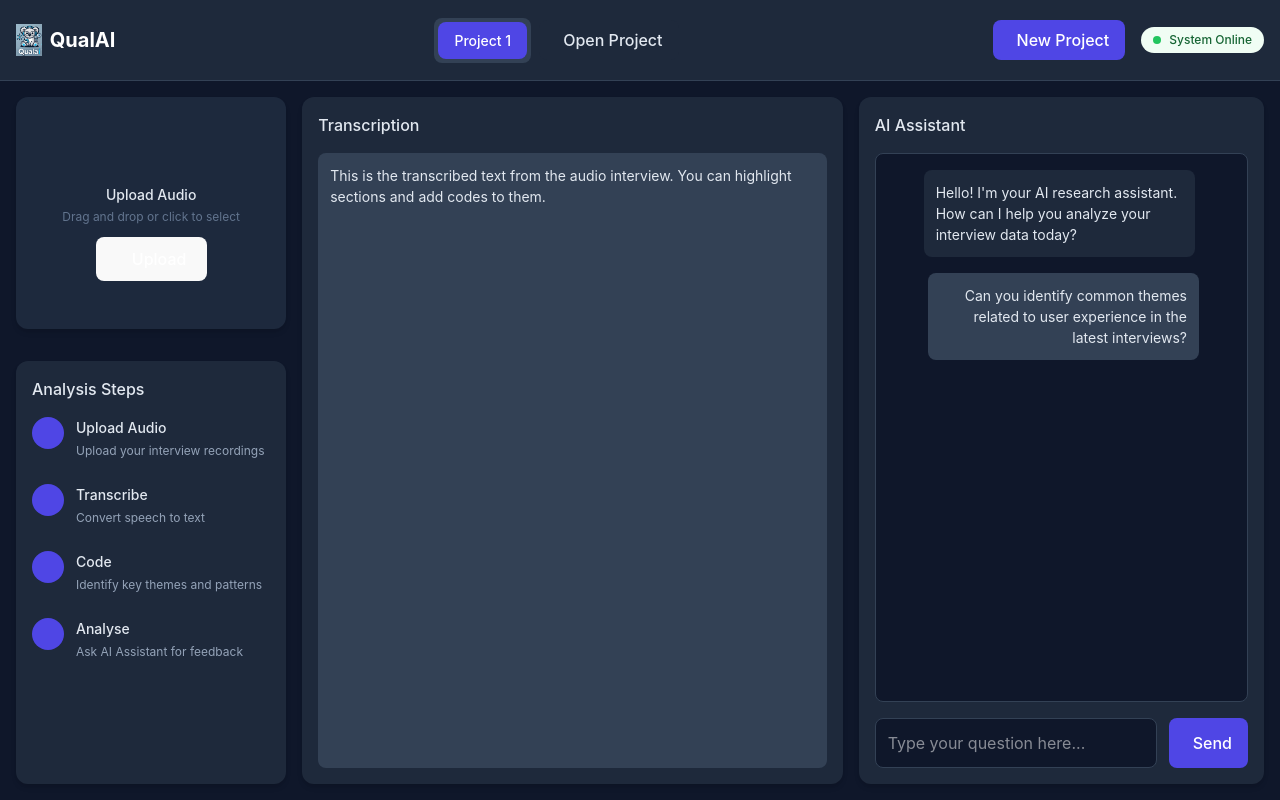
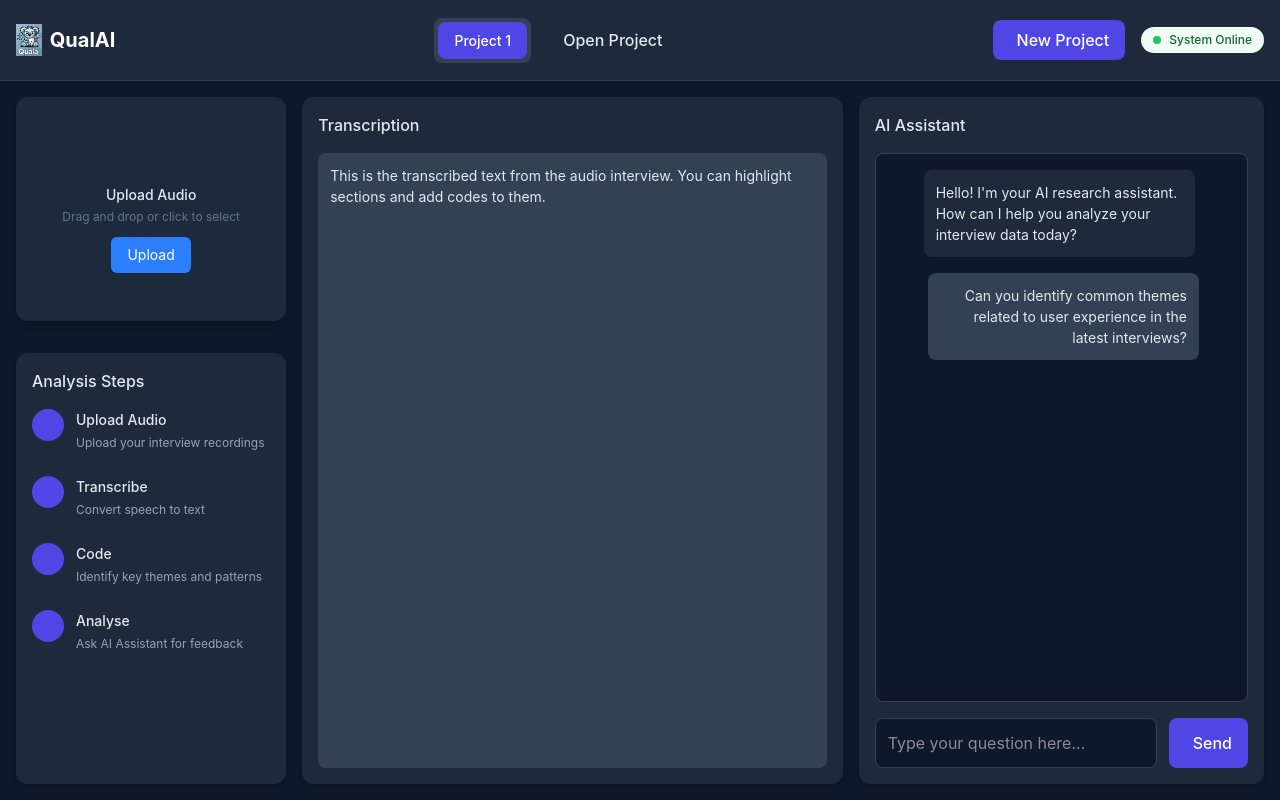
Before and after one commit to Monash-FIT3170/2025W2-QualAI, a React (Vite) app in the folder client/: page / in a window 1280 px wide. Built offline with nearby package versions, Linux system fonts and the light colour scheme.

Commit message:
Removed default css to customise upload audio button

```diff
--- a/client/src/components/UploadAudioCard.jsx
+++ b/client/src/components/UploadAudioCard.jsx
@@ -30,10 +30,10 @@ const UploadAudioCard = () => {
         <h3 className="text-sm font-medium text-slate-200 mb-1">Upload Audio</h3>
         <p className="text-xs text-slate-500 mb-3">Drag and drop or click to select</p>
         <button
-          className="bg-blue-600 text-white text-sm px-4 py-2 rounded-md hover:bg-blue-700 flex items-center gap-2"
+          className="bg-blue-500 text-white text-sm px-4 py-2 rounded-md hover:bg-blue-700 flex items-center gap-2"
           onClick={handleUpload}
         >
-          <i className="icon-upload"></i> Upload
+          Upload
         </button>
       </div>
     </div>
--- a/client/src/index.css
+++ b/client/src/index.css
@@ -36,35 +36,3 @@ h1 {
   font-size: 3.2em;
   line-height: 1.1;
 }
-
-button {
-  border-radius: 8px;
-  border: 1px solid transparent;
-  padding: 0.6em 1.2em;
-  font-size: 1em;
-  font-weight: 500;
-  font-family: inherit;
-  background-color: #1a1a1a;
-  cursor: pointer;
-  transition: border-color 0.25s;
-}
-button:hover {
-  border-color: #646cff;
-}
-button:focus,
-button:focus-visible {
-  outline: 4px auto -webkit-focus-ring-color;
-}
-
-@media (prefers-color-scheme: light) {
-  :root {
-    color: #213547;
-    background-color: #ffffff;
-  }
-  a:hover {
-    color: #747bff;
-  }
-  button {
-    background-color: #f9f9f9;
-  }
-}
```
